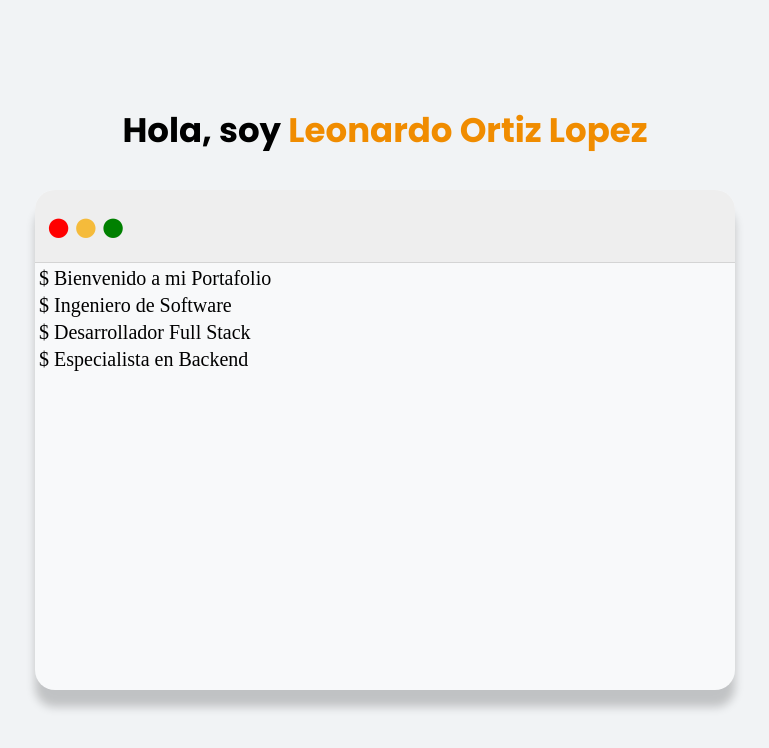
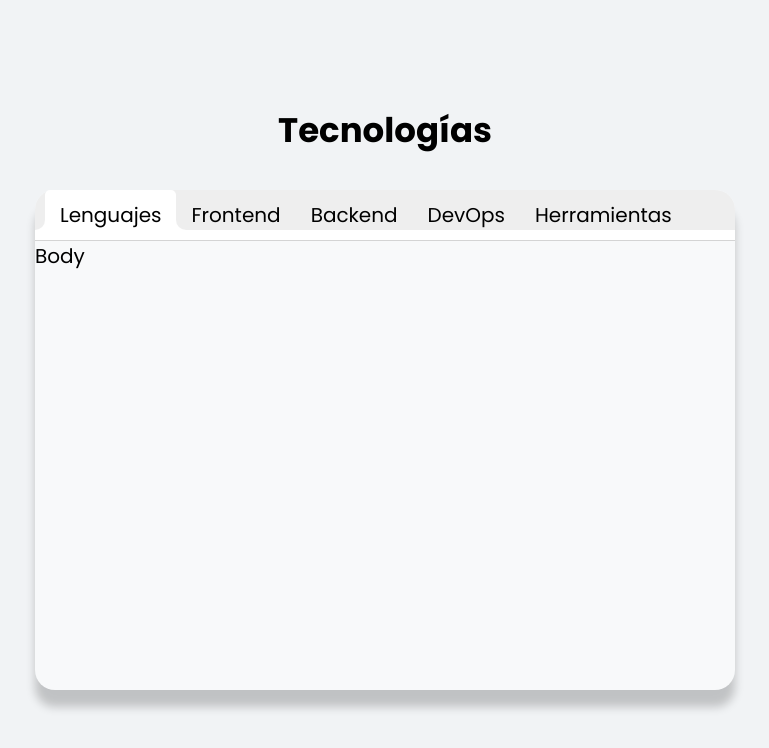
Before and after one commit to leoopez/redesigned-guacamole, a React app: page / in a window 1280 px wide. Shown: the top 748 px of the page, without its empty margins (255-1024 px from the left). Built offline with nearby package versions, Linux system fonts and the light colour scheme; a web font is replaced by a local one.

Commit message:
Chrome tabs

```diff
--- a/src/components/App.tsx
+++ b/src/components/App.tsx
@@ -1,7 +1,7 @@
 import styled from "styled-components";
 
 import Presentation from "./Presentation/index";
-
+import Technologies from "./Technologies";
 const Body = styled.div`
   background-color: #f1f3f5;
 `;
@@ -10,7 +10,8 @@ const Body = styled.div`
 const App: React.FC = () => {
   return (
     <Body>
-      <Presentation />
+      {/* <Presentation /> */}
+      <Technologies />
     </Body>
   )
 };
--- a/src/components/Generics/interface.ts
+++ b/src/components/Generics/interface.ts
@@ -1,5 +1,6 @@
 export interface IStyleComponent {
     className?: string;
+    children?: JSX.Element|JSX.Element[]|string;
 }
 export interface ISection {
     className?: string;
--- /dev/null
+++ b/src/components/Technologies/Chrome/ChromeBody.tsx
@@ -0,0 +1,11 @@
+import styled from "styled-components";
+
+const ChromeBody = () => {
+    return (
+        <div>
+            Body
+        </div>
+    )
+}
+
+export default ChromeBody;
--- /dev/null
+++ b/src/components/Technologies/Chrome/ChromeHeader.tsx
@@ -0,0 +1,20 @@
+import styled from "styled-components";
+import { IStyleComponent } from "../../Generics/interface";
+
+import ChromeTapContainer from "./ChromeTabContainer";
+
+const ChromeHeader = ({ className }: IStyleComponent) => {
+    return (
+        <div className={className}>
+            <ChromeTapContainer />
+        </div>
+    )
+}
+
+export default styled(ChromeHeader)`
+    border-bottom: 1px solid rgb(212,212,212);
+    background: rgb(238,238,238);
+    border-top-left-radius	: 2rem;
+    border-top-right-radius	: 2rem;
+    box-shadow:inset 0px -1rem 0px 0px #fff;
+`;
--- /dev/null
+++ b/src/components/Technologies/Chrome/ChromeTab.tsx
@@ -0,0 +1,46 @@
+import styled, { css } from "styled-components";
+import { IStyleComponent } from "../../Generics/interface";
+
+const ChromeTab = ({ className, children, nTab, onClick }: any ) => {
+
+    return (
+        <li className={className} onClick={() => onClick(nTab)}>
+            {children}
+        </li>
+    )
+}
+
+export default styled(ChromeTab)<any>(
+    (props) => {
+        return css`
+            background-color: ${props.selected ? "#ffffff" : "transparent"};
+            padding: 1rem 1.5rem;
+            border-radius: 0.5rem;
+            position: relative;
+
+            ${props.selected &&
+            `
+            &::before,
+            &::after {
+                content: "";
+                position: absolute;
+                height: 10px;
+                width: 20px;
+                bottom: 10px;
+            };
+
+            &::after {
+                right: -20px;
+                border-radius: 0 0 0 10px;
+                box-shadow: -10px 0 0 0 #fff;
+            };
+
+            &::before {
+                left: -20px;
+                border-radius: 0 0 10px 0;
+                box-shadow: 10px 0 0 0 #fff;
+            };
+            `}
+        `
+    }
+)
--- /dev/null
+++ b/src/components/Technologies/Chrome/ChromeTabContainer.tsx
@@ -0,0 +1,33 @@
+import { useState } from "react";
+import styled from "styled-components";
+import { IStyleComponent } from "../../Generics/interface";
+
+import staticInfo from "../../../static.json";
+
+import { useLanguage } from "../../../context/useLanguage";
+import ChromeTab from "./ChromeTab";
+
+const { technologies } = staticInfo;
+const { subjects } = technologies;
+
+const ChromeHeaderContainer = ({ className }: IStyleComponent) => {
+    const { lan } = useLanguage();
+    const [selected, setSelected] = useState(0);
+
+    return (
+        <ul className={className}>
+            {Object.keys(subjects).map((key: string, i: number) => {
+                return (
+                    <ChromeTab key={i} nTab={i} selected={selected === i} onClick={setSelected}>
+                        {subjects[key as keyof typeof subjects][lan].key}
+                    </ChromeTab>
+                )
+            })}
+        </ul>
+    )
+}
+
+export default styled(ChromeHeaderContainer)`
+    display: flex;
+    padding-left:1rem;
+`;
--- /dev/null
+++ b/src/components/Technologies/Chrome/index.tsx
@@ -0,0 +1,21 @@
+import styled from "styled-components";
+import { IStyleComponent } from "../../Generics/interface";
+import ChromeBody from "./ChromeBody";
+import ChromeHeader from "./ChromeHeader";
+
+const Chrome = ({ className } : IStyleComponent) => {
+    return (
+        <div className={className}>
+            <ChromeHeader />
+            <ChromeBody />
+        </div>
+    )
+}
+
+export default styled(Chrome)`
+    width: min(95vw, 70rem);
+    height: min(80vh, 50rem);
+    background-color: #f8f9fa;
+    border-radius: 2rem;
+    box-shadow: rgba(0,0,0,0.2) 0px 17px 10px 0px;
+`;
--- /dev/null
+++ b/src/components/Technologies/index.tsx
@@ -0,0 +1,21 @@
+import staticInfo  from "../../static.json";
+import { useLanguage } from "../../context/useLanguage";
+
+import Section from "../Generics/Section";
+import Chrome from "./Chrome";
+
+export default (): JSX.Element => {
+  const { lan } = useLanguage();
+
+  const { technologies } = staticInfo;
+  const { title } = technologies[lan]
+
+  return (
+    <Section id="presentation">
+      <h1>
+        {title}
+      </h1>
+      <Chrome />
+    </Section>
+  );
+}
--- a/src/static.json
+++ b/src/static.json
@@ -46,35 +46,83 @@
             ]
         }
     },
-    "tecnologies": {
-        "Languages": [
+    "technologies": {
+        "en": {
+            "title": "Technologies"
+        },
+        "es": {
+            "title": "Tecnologías"
+        },
+        "subjects": {
+            "Languages": {
+                "en": {
+                    "key": "Languages"
+                },
+                "es": {
+                    "key": "Lenguajes"
+                },
+                "items": [
                     "JS/Typescript",
                     "Go",
                     "C++",
                     "Python"
-        ],
-        "frontend": [
+                ]
+            },
+            "frontend": {
+                "en": {
+                    "key": "Frontend"
+                },
+                "es": {
+                    "key": "Frontend"
+                },
+                "items": [
                     "React",
                     "Redux",
                     "HTML/CSS",
                     "SASS",
                     "Tailwindscss - Bootstrap"
-        ],
-        "backend": [
+                ]
+            },
+            "backend": {
+                "en": {
+                    "key": "Backend"
+                },
+                "es": {
+                    "key": "Backend"
+                },
+                "items": [
                     "Mongo DB",
                     "PostgresDB",
                     "Amazon Web Services"
-        ],
-        "devops": [
+                ]
+            },
+            "devops": {
+                "en": {
+                    "key": "DevOps"
+                },
+                "es": {
+                    "key": "DevOps"
+                },
+                "items": [
                     "Docker",
                     "Kubernetes",
                     "CI/CD"
-        ],
-        "": [
+                ]
+            },
+            "tools": {
+                "en": {
+                    "key": "Tools"
+                },
+                "es": {
+                    "key": "Herramientas"
+                },
+                "items": [
                     "Git",
                     "GraphQL",
                     "Bitbucket"
                 ]
+            }
+        }
     },
     "skills": {
         "en": [
```
Lines whose indentation alone changed are shown as unchanged.
